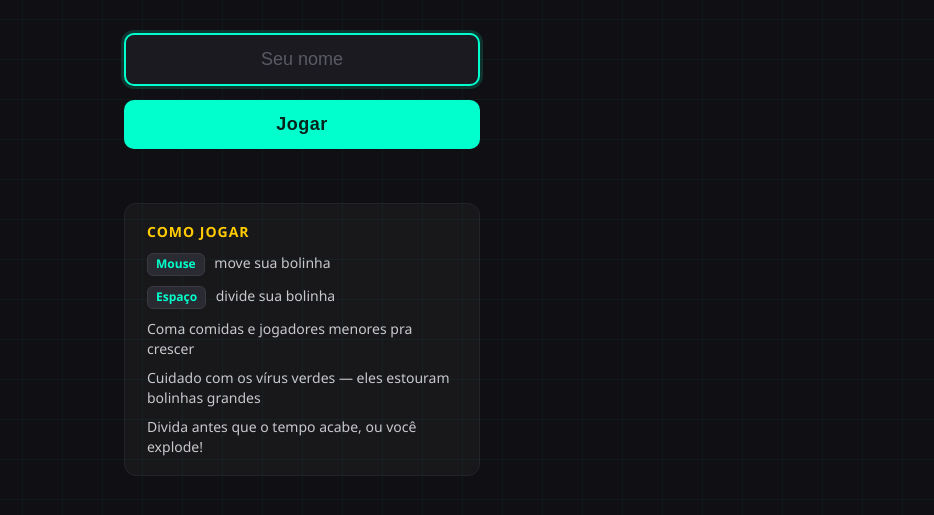
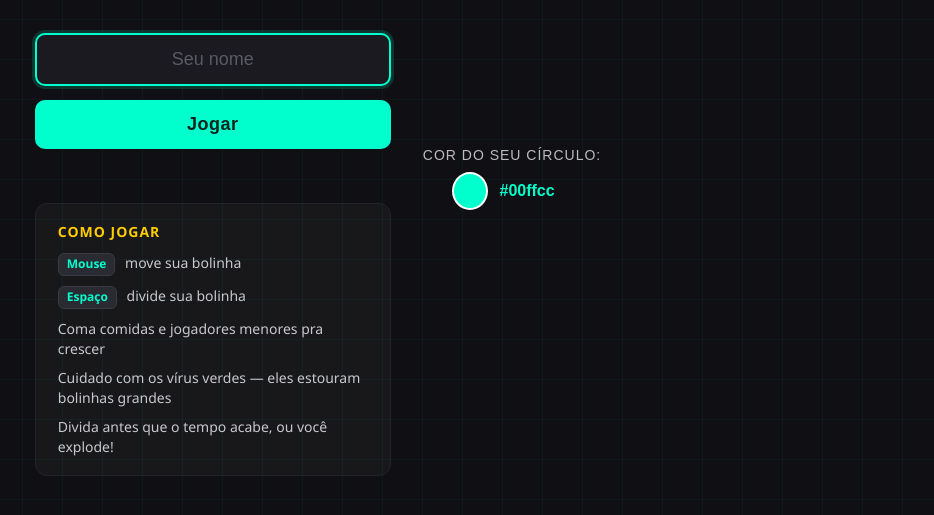
Before and after one commit to vluishmoura2-art/circle-io, a website: page client/menu.html in a window 1280 px wide. Shown: the part 221-736 px from the top of the page, without its empty margins (338-1272 px from the left). Drawn offline with Linux system fonts and the light colour scheme.

```diff
--- a/client/menu.css
+++ b/client/menu.css
@@ -165,3 +165,56 @@
         padding: 24px 20px;
     }
 }
+/* ESTILIZAÇÃO DO SELETOR DE CORES */
+.color-picker-container {
+    margin: 20px 0;
+    display: flex;
+    flex-direction: column;
+    align-items: center;
+    font-family: Arial, sans-serif;
+    color: #ffffff;
+}
+
+.color-picker-container label {
+    font-size: 14px;
+    margin-bottom: 8px;
+    letter-spacing: 1px;
+    text-transform: uppercase;
+    color: #bbbbbb;
+}
+
+.picker-row {
+    display: flex;
+    align-items: center;
+    gap: 10px;
+}
+
+/* Deixa o input nativo de cor redondo e elegante */
+/* Correção da regra que estava incompleta */
+input[type="color"] {
+    -webkit-appearance: none;
+    -moz-appearance: none; /* Adicionado por segurança para o Firefox também */
+    appearance: none;
+    border: none;
+    width: 40px;
+    height: 40px;
+    border-radius: 50%;
+    cursor: pointer;
+    background: none;
+}
+
+input[type="color"]::-webkit-color-swatch-wrapper {
+    padding: 0;
+}
+
+input[type="color"]::-webkit-color-swatch {
+    border: 2px solid #ffffff;
+    border-radius: 50%;
+}
+
+#colorHex {
+    font-size: 16px;
+    font-weight: bold;
+    color: #00ffcc;
+    min-width: 75px;
+}
--- a/client/menu.html
+++ b/client/menu.html
@@ -39,6 +39,13 @@
             </ul>
         </div>
     </div>
+    <div class="color-picker-container">
+    <label for="playerColor">Cor do seu Círculo:</label>
+    <div class="picker-row">
+        <input type="color" id="playerColor" value="#00ffcc">
+        <span id="colorHex">#00ffcc</span>
+    </div>
+</div>
 
     <script src="menu.js"></script>
 </body>
--- a/client/menu.js
+++ b/client/menu.js
@@ -37,3 +37,39 @@
     errorMessage.textContent = message;
     nameInput.focus();
 }
+// ===================================================
+// LÓGICA DO SELETOR DE CORES (INTEGRAÇÃO COM O CLIENT)
+// ===================================================
+document.addEventListener("DOMContentLoaded", () => {
+    const colorInput = document.getElementById("playerColor");
+    const colorHex = document.getElementById("colorHex");
+
+    if (colorInput && colorHex) {
+        // Atualiza a exibição do texto Hex e a cor dele dinamicamente
+        colorInput.addEventListener("input", (e) => {
+            const selectedColor = e.target.value;
+            colorHex.innerText = selectedColor.toUpperCase();
+            colorHex.style.color = selectedColor;
+        });
+    }
+
+    // Intercepta o envio do formulário ou clique do botão para injetar a cor na URL
+    const menuForm = document.querySelector("form") || document.getElementById("menuForm");
+
+    if (menuForm) {
+        menuForm.addEventListener("submit", (e) => {
+            // Se o formulário original muda a página via action nativa,
+            // precisamos anexar o parâmetro de cor antes de ir para o index.html
+            e.preventDefault();
+
+            const nameInput = document.querySelector('input[name="name"]') || document.getElementById("nameInput");
+            const name = nameInput ? nameInput.value.trim() : "";
+            const color = colorInput ? encodeURIComponent(colorInput.value) : "%2300ffcc";
+
+            if (name.length > 0) {
+                // Redireciona levando tanto o Nome quanto a Cor escolhida
+                window.location.href = `index.html?name=${encodeURIComponent(name)}&color=${color}`;
+            }
+        });
+    }
+});
```
